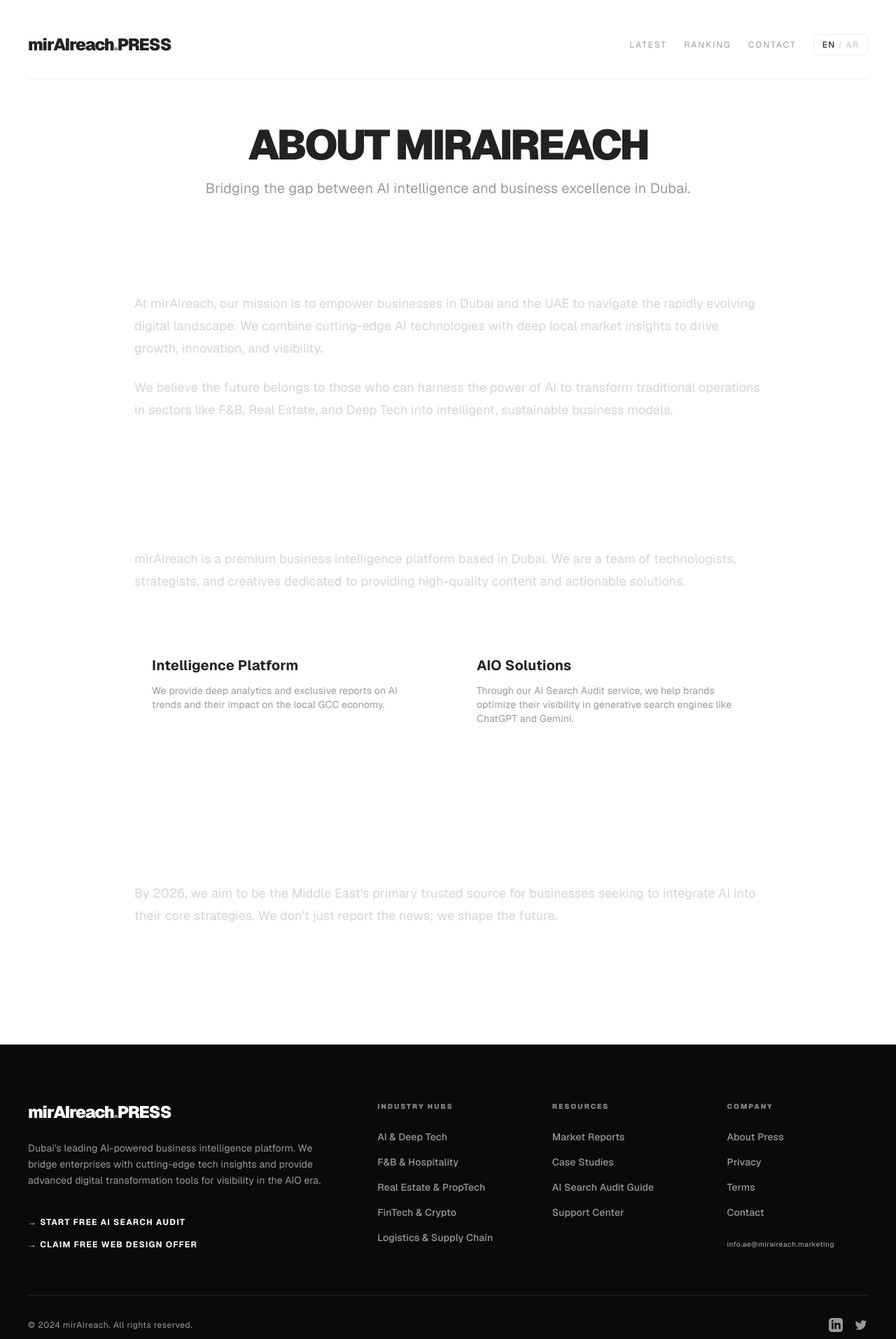
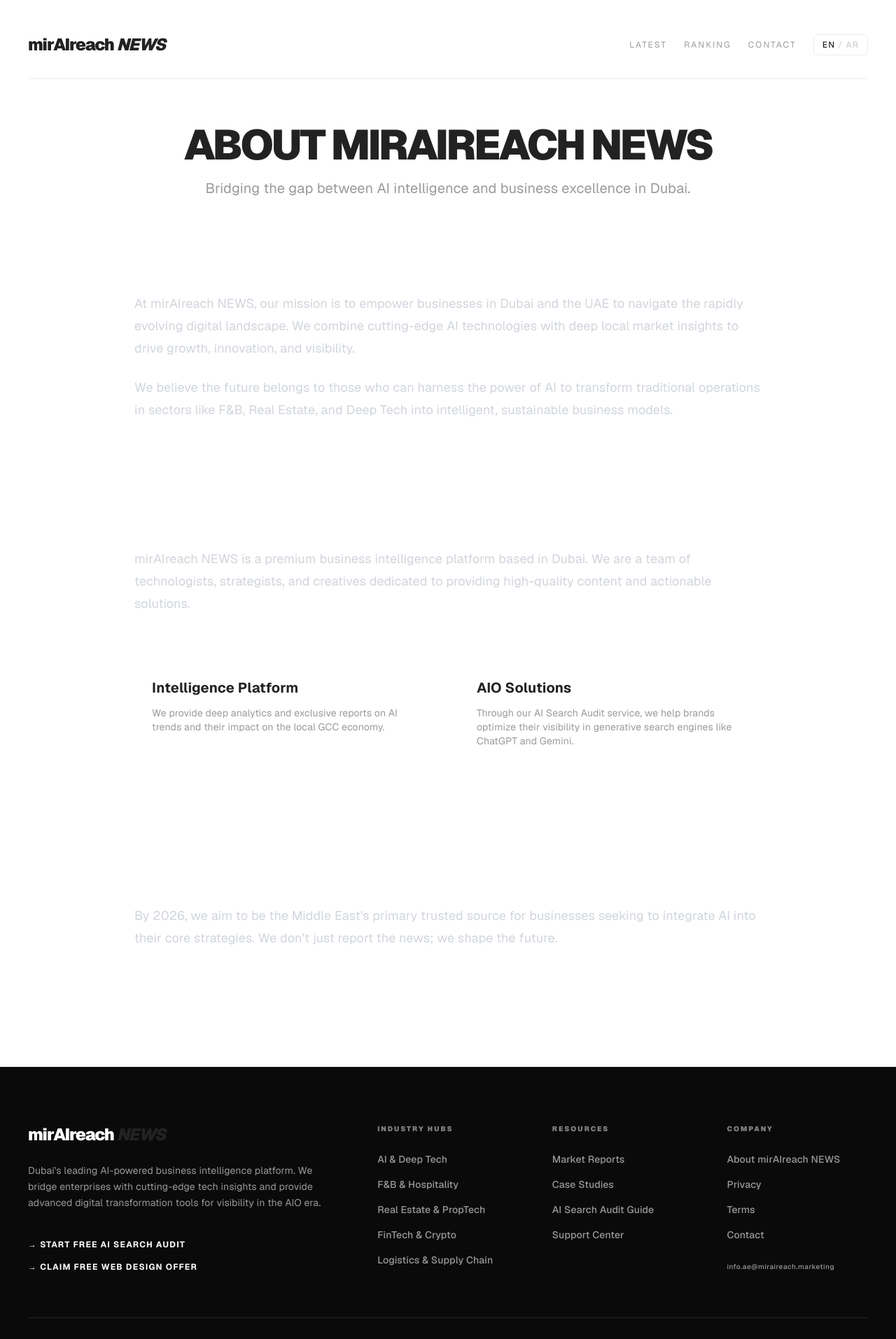
Before and after one commit to akiohjp/miraireach-platform, a Next.js app: page /about in a window 1280 px wide. Shown: the top 1914 px of the page at 70% size. Built offline with nearby package versions, Linux system fonts and the light colour scheme.

Commit message:
Chore: Update brand name to 'mirAIreach NEWS'

```diff
--- a/src/app/about/page.tsx
+++ b/src/app/about/page.tsx
@@ -1,7 +1,7 @@
 import AboutClient from "@/components/AboutClient";
 
 export const metadata = {
-  title: "About Us | mirAIreach PRESS",
+  title: "About Us | mirAIreach NEWS",
   description: "Learn more about mirAIreach, Dubai's premier AI business intelligence platform.",
 };
 
--- a/src/app/layout.tsx
+++ b/src/app/layout.tsx
@@ -21,8 +21,8 @@ const notoArabic = Noto_Sans_Arabic({
 });
 
 export const metadata: Metadata = {
-  title: "Miraireach Platform",
-  description: "Next.js App Router starter with Arabica-inspired UI and APIs.",
+  title: "mirAIreach NEWS",
+  description: "Dubai's leading AI-powered business intelligence platform for DX and AIO.",
 };
 
 export default function RootLayout({
--- a/src/app/privacy/page.tsx
+++ b/src/app/privacy/page.tsx
@@ -1,7 +1,7 @@
 import PrivacyClient from "@/components/PrivacyClient";
 
 export const metadata = {
-  title: "Privacy Policy | mirAIreach PRESS",
+  title: "Privacy Policy | mirAIreach NEWS",
   description: "Privacy policy and data protection standards for mirAIreach users.",
 };
 
--- a/src/app/terms/page.tsx
+++ b/src/app/terms/page.tsx
@@ -1,7 +1,7 @@
 import TermsClient from "@/components/TermsClient";
 
 export const metadata = {
-  title: "Terms of Service | mirAIreach PRESS",
+  title: "Terms of Service | mirAIreach NEWS",
   description: "Terms and conditions for using the mirAIreach platform.",
 };
 
--- a/src/components/AboutClient.tsx
+++ b/src/components/AboutClient.tsx
@@ -17,7 +17,7 @@ export default function AboutClient() {
         <main className="mt-16 max-w-4xl mx-auto space-y-16">
           <div className="text-center space-y-4">
             <h1 className="text-4xl font-black tracking-tighter md:text-6xl uppercase">
-              {isAr ? "عن mirAIreach" : "About mirAIreach"}
+              {isAr ? "عن mirAIreach NEWS" : "About mirAIreach NEWS"}
             </h1>
             <p className="text-xl text-muted leading-relaxed">
               {isAr
@@ -33,8 +33,8 @@ export default function AboutClient() {
               </h2>
               <p>
                 {isAr
-                  ? "في mirAIreach، مهمتنا هي تمكين الشركات في دبي ودولة الإمارات العربية المتحدة من التنقل في المشهد الرقمي سريع التطور. نحن نجمع بين تقنيات الذكاء الاصطناعي المتطورة والرؤى العميقة للسوق المحلي لدفع النمو والابتكار والوضوح."
-                  : "At mirAIreach, our mission is to empower businesses in Dubai and the UAE to navigate the rapidly evolving digital landscape. We combine cutting-edge AI technologies with deep local market insights to drive growth, innovation, and visibility."}
+                  ? "في mirAIreach NEWS، مهمتنا هي تمكين الشركات في دبي ودولة الإمارات العربية المتحدة من التنقل في المشهد الرقمي سريع التطور. نحن نجمع بين تقنيات الذكاء الاصطناعي المتطورة والرؤى العميقة للسوق المحلي لدفع النمو والابتكار والوضوح."
+                  : "At mirAIreach NEWS, our mission is to empower businesses in Dubai and the UAE to navigate the rapidly evolving digital landscape. We combine cutting-edge AI technologies with deep local market insights to drive growth, innovation, and visibility."}
               </p>
               <p>
                 {isAr
@@ -51,8 +51,8 @@ export default function AboutClient() {
               </h2>
               <p>
                 {isAr
-                  ? "mirAIreach هي منصة استخبارات أعمال متميزة مقرها دبي. نحن فريق من خبراء التكنولوجيا والاستراتيجيين والمبدعين المكرسين لتقديم محتوى عالي الجودة وحلول عملية."
-                  : "mirAIreach is a premium business intelligence platform based in Dubai. We are a team of technologists, strategists, and creatives dedicated to providing high-quality content and actionable solutions."}
+                  ? "mirAIreach NEWS هي منصة استخبارات أعمال متميزة مقرها دبي. نحن فريق من خبراء التكنولوجيا والاستراتيجيين والمبدعين المكرسين لتقديم محتوى عالي الجودة وحلول عملية."
+                  : "mirAIreach NEWS is a premium business intelligence platform based in Dubai. We are a team of technologists, strategists, and creatives dedicated to providing high-quality content and actionable solutions."}
               </p>
               <div className="grid md:grid-cols-2 gap-8 mt-8">
                 <div className="p-6 bg-white/5 rounded-2xl border border-white/10">
--- a/src/components/ContactClient.tsx
+++ b/src/components/ContactClient.tsx
@@ -101,7 +101,7 @@ export default function ContactClient() {
         <main className="mt-12 space-y-16">
           <div className="text-center space-y-4">
             <h1 className="text-4xl font-black tracking-tighter md:text-6xl uppercase">
-              {isAr ? "تواصل معنا" : "Work with mirAIreach"}
+              {isAr ? "تواصل معنا" : "Work with mirAIreach NEWS"}
             </h1>
             <p className="mx-auto max-w-xl text-muted leading-relaxed">
               {isAr
--- a/src/components/Footer.tsx
+++ b/src/components/Footer.tsx
@@ -15,7 +15,7 @@ export default function Footer() {
           {/* Brand Column */}
           <div className="col-span-2 lg:col-span-2 space-y-6">
             <Link href="/" className="inline-block text-2xl font-black tracking-tighter text-white">
-              mirAIreach<span className="opacity-50">.</span>PRESS
+              mirAIreach <span className="text-primary italic">NEWS</span>
             </Link>
             <p className="text-sm leading-relaxed max-w-md">
               {isAr
@@ -65,7 +65,7 @@ export default function Footer() {
           <div className="space-y-6">
             <h3 className="text-[10px] font-black tracking-[0.2em] text-white uppercase opacity-50">Company</h3>
             <ul className="space-y-4 text-sm font-medium">
-              <li><Link href="/about" className="hover:text-white transition-colors">{isAr ? "من نحن" : "About Press"}</Link></li>
+              <li><Link href="/about" className="hover:text-white transition-colors">{isAr ? "من نحن" : "About mirAIreach NEWS"}</Link></li>
               <li><Link href="/privacy" className="hover:text-white transition-colors">{isAr ? "بيان الخصوصية" : "Privacy"}</Link></li>
               <li><Link href="/terms" className="hover:text-white transition-colors">{isAr ? "الشروط" : "Terms"}</Link></li>
               <li><Link href="/contact" className="hover:text-white transition-colors">{isAr ? "اتصل بنا" : "Contact"}</Link></li>
@@ -80,7 +80,7 @@ export default function Footer() {
 
         <div className="mt-16 pt-8 border-t border-white/10 flex flex-col md:flex-row justify-between items-center gap-4">
           <p className="text-xs tracking-wider">
-            &copy; 2024 mirAIreach. All rights reserved.
+            &copy; 2024 mirAIreach NEWS. All rights reserved.
           </p>
           <div className="flex gap-4">
             <a href="#" className="hover:text-white transition-colors">
--- a/src/components/Header.tsx
+++ b/src/components/Header.tsx
@@ -13,7 +13,7 @@ export default function Header({ showNav = true }: HeaderProps) {
   return (
     <header className="mb-14 flex items-center justify-between border-b border-line pb-8">
       <Link href="/" className="inline-block text-2xl font-black tracking-tighter text-foreground">
-        mirAIreach<span className="opacity-50">.</span>PRESS
+        mirAIreach <span className="text-primary italic">NEWS</span>
       </Link>
 
       <div className="flex items-center gap-6">
--- a/src/components/HomeClient.tsx
+++ b/src/components/HomeClient.tsx
@@ -234,7 +234,7 @@ export default function HomeClient({ articles, featured, latestInsights, trendin
           <section className="space-y-8 pt-16">
             <header className="mb-10 flex items-center justify-between border-b border-line pb-8">
               <Link href="/" className="inline-block text-2xl font-black tracking-tighter text-foreground">
-                mirAIreach<span className="opacity-50">.</span>PRESS
+                mirAIreach <span className="text-primary italic">NEWS</span>
               </Link>
               <div className="space-y-2 text-right">
                 <p className="text-[10px] font-black uppercase tracking-[0.3em] text-primary">{isAr ? "التحديثات" : "Timeline"}</p>
```
